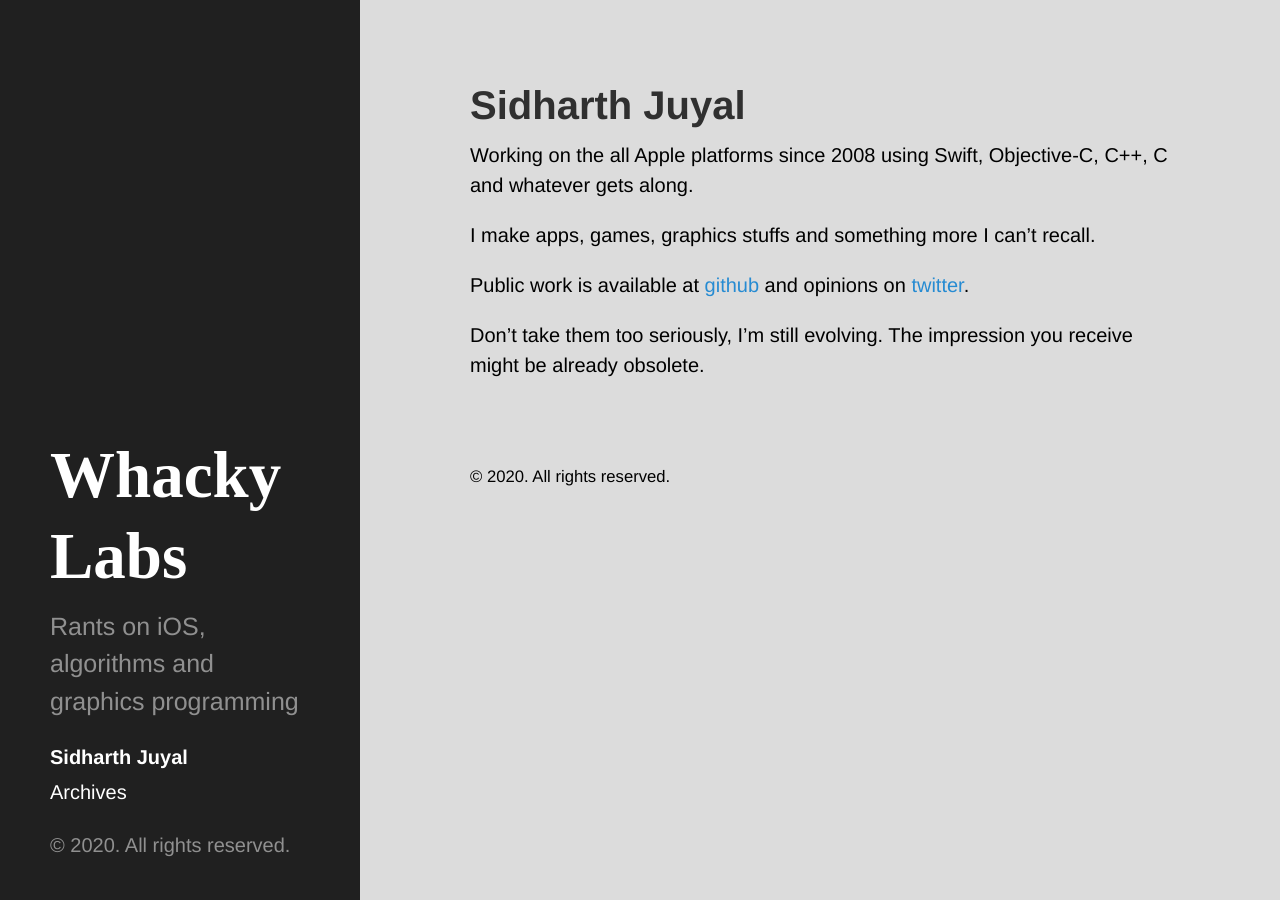
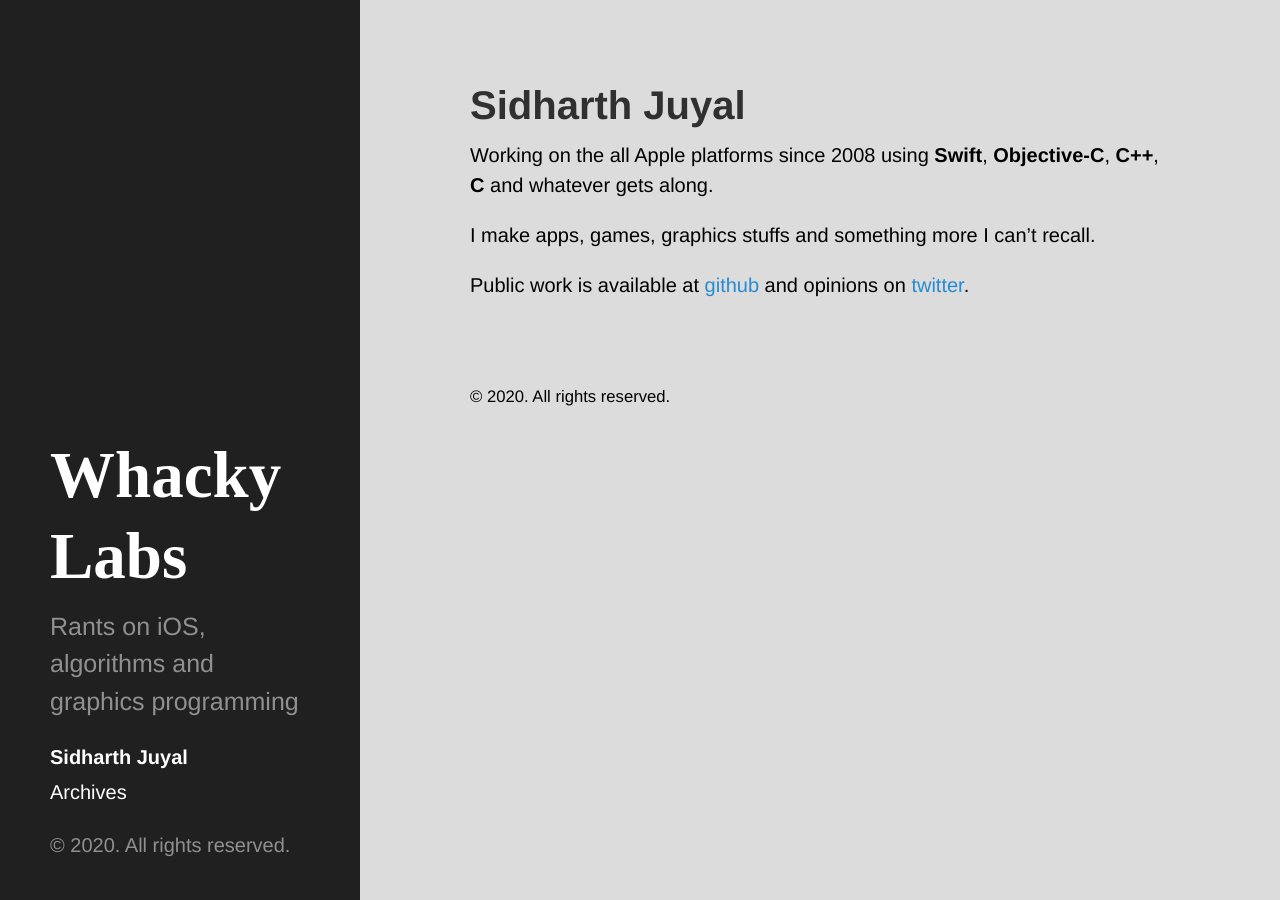
Before and after one commit to chunkyguy/chunkyguy.github.io, a Jekyll site: the page built from about.md, in a window 1280 px wide. Built offline with Jekyll 4.4.1, drawn with Linux system fonts in a browser that asks for light colours.

Commit message:
Update about.md

```diff
--- a/about.md
+++ b/about.md
@@ -4,10 +4,8 @@ title: Sidharth Juyal
 permalink: /about/
 ---
 
-Working on the all Apple platforms since 2008 using Swift, Objective-C, C++, C and whatever gets along.
+Working on the all Apple platforms since 2008 using **Swift**, **Objective-C**, **C++**, **C** and whatever gets along.
 
 I make apps, games, graphics stuffs and something more I can't recall.
 
 Public work is available at [github](https://github.com/chunkyguy) and opinions on [twitter](https://twitter.com/chunkyguy).
-
-Don't take them too seriously, I'm still evolving. The impression you receive might be already obsolete.
```
